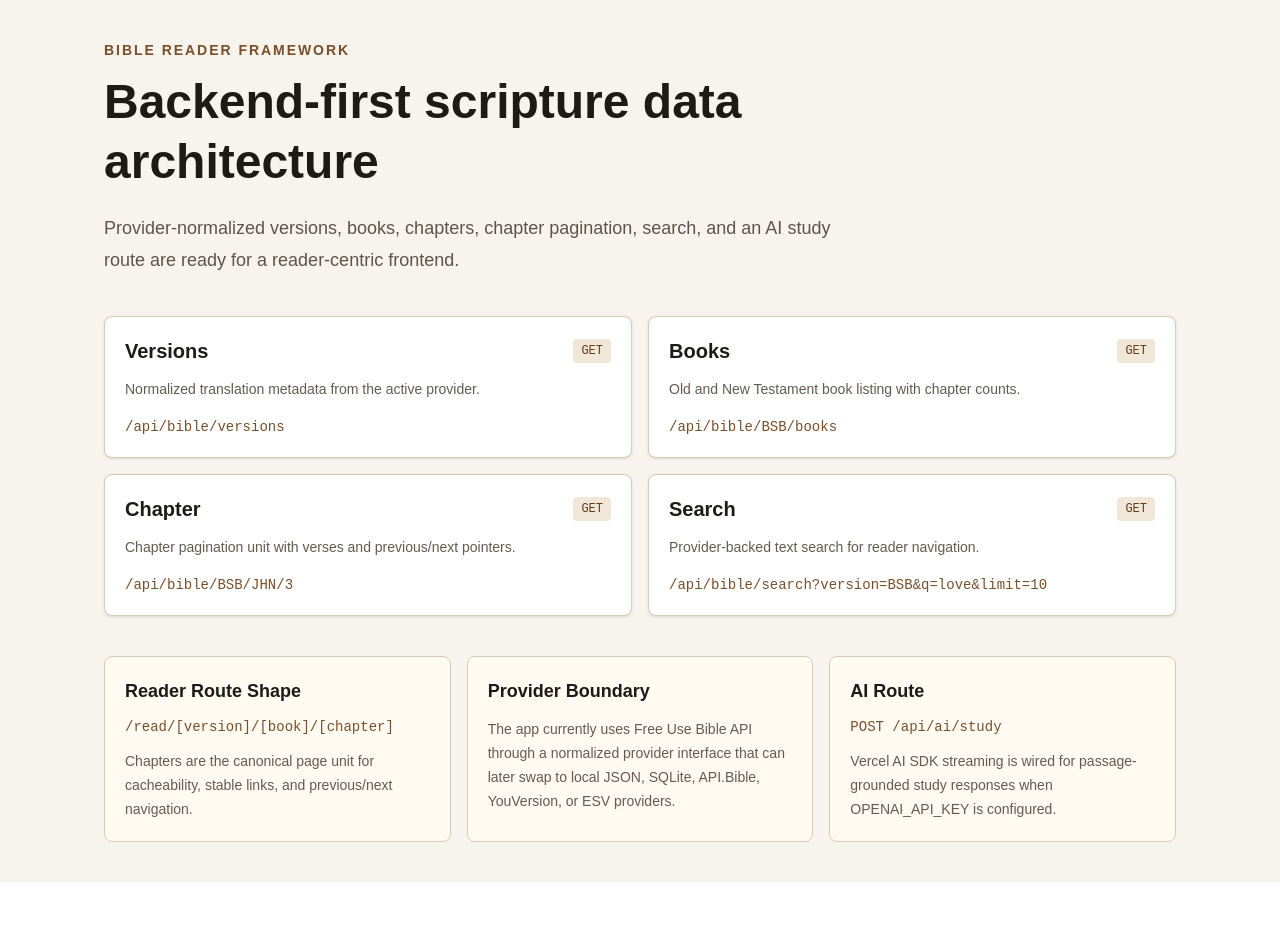
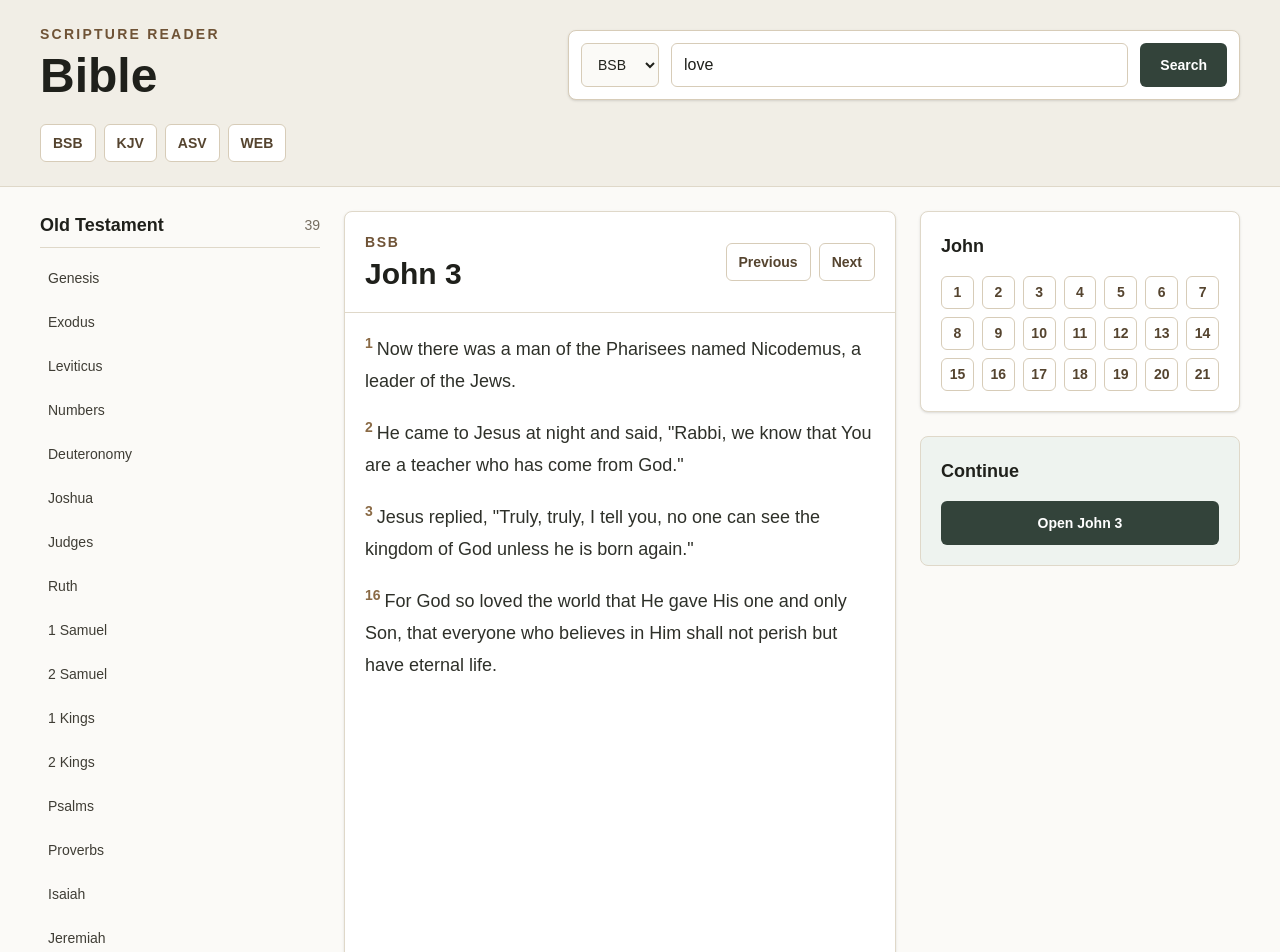
Before and after one commit to awselliottai/bible-app, a Next.js app: page / in a window 1280 px wide. Shown: the top 952 px of the page. Before the commit the page ends 882 px from the top, so only its background shows below. Built offline with nearby package versions, Linux system fonts and the light colour scheme.

Commit message:
Changed baseline home page.

```diff
--- a/app/layout.tsx
+++ b/app/layout.tsx
@@ -2,8 +2,8 @@ import type { Metadata } from "next";
 import "./globals.css";
 
 export const metadata: Metadata = {
-  title: "Bible Reader Framework",
-  description: "Backend-first Bible reader data architecture.",
+  title: "Bible",
+  description: "Read, search, and navigate scripture by version, book, and chapter.",
 };
 
 export default function RootLayout({
--- a/app/page.tsx
+++ b/app/page.tsx
@@ -1,99 +1,230 @@
-const bibleEndpoints = [
-  {
-    label: "Versions",
-    href: "/api/bible/versions",
-    description: "Normalized translation metadata from the active provider.",
-  },
-  {
-    label: "Books",
-    href: "/api/bible/BSB/books",
-    description: "Old and New Testament book listing with chapter counts.",
-  },
-  {
-    label: "Chapter",
-    href: "/api/bible/BSB/JHN/3",
-    description: "Chapter pagination unit with verses and previous/next pointers.",
-  },
-  {
-    label: "Search",
-    href: "/api/bible/search?version=BSB&q=love&limit=10",
-    description: "Provider-backed text search for reader navigation.",
-  },
+import Link from "next/link";
+
+const oldTestamentBooks = [
+  "Genesis",
+  "Exodus",
+  "Leviticus",
+  "Numbers",
+  "Deuteronomy",
+  "Joshua",
+  "Judges",
+  "Ruth",
+  "1 Samuel",
+  "2 Samuel",
+  "1 Kings",
+  "2 Kings",
+  "Psalms",
+  "Proverbs",
+  "Isaiah",
+  "Jeremiah",
+  "Daniel",
+  "Malachi",
 ];
 
+const newTestamentBooks = [
+  "Matthew",
+  "Mark",
+  "Luke",
+  "John",
+  "Acts",
+  "Romans",
+  "1 Corinthians",
+  "2 Corinthians",
+  "Galatians",
+  "Ephesians",
+  "Philippians",
+  "Hebrews",
+  "James",
+  "1 Peter",
+  "1 John",
+  "Revelation",
+];
+
+const versions = ["BSB", "KJV", "ASV", "WEB"];
+const johnChapters = Array.from({ length: 21 }, (_, index) => index + 1);
+
 export default function Home() {
-  console.log("[page:home] rendering Bible app backend framework index");
+  console.log("[page:home] rendering general Bible access view");
 
   return (
-    <main className="min-h-screen bg-[#f7f4ed] text-[#1d1b16]">
-      <section className="mx-auto flex w-full max-w-6xl flex-col gap-10 px-6 py-10 sm:px-8 lg:px-10">
-        <header className="max-w-3xl">
-          <p className="text-sm font-semibold uppercase tracking-[0.14em] text-[#7a4f2a]">
-            Bible Reader Framework
-          </p>
-          <h1 className="mt-3 text-4xl font-semibold leading-tight sm:text-5xl">
-            Backend-first scripture data architecture
-          </h1>
-          <p className="mt-5 text-lg leading-8 text-[#5b554b]">
-            Provider-normalized versions, books, chapters, chapter pagination,
-            search, and an AI study route are ready for a reader-centric
-            frontend.
-          </p>
-        </header>
+    <main className="min-h-screen bg-[#fbfaf7] text-[#1f201b]">
+      <section className="border-b border-[#dfd8c9] bg-[#f1eee6]">
+        <div className="mx-auto flex w-full max-w-7xl flex-col gap-6 px-5 py-6 sm:px-8 lg:px-10">
+          <div className="flex flex-col gap-4 lg:flex-row lg:items-end lg:justify-between">
+            <div>
+              <p className="text-sm font-semibold uppercase tracking-[0.16em] text-[#6f5336]">
+                Scripture Reader
+              </p>
+              <h1 className="mt-2 text-4xl font-semibold tracking-normal sm:text-5xl">
+                Bible
+              </h1>
+            </div>
 
-        <div className="grid gap-4 md:grid-cols-2">
-          {bibleEndpoints.map((endpoint) => (
-            <a
-              className="rounded-lg border border-[#d9ccb7] bg-white p-5 shadow-sm transition hover:border-[#9f7344]"
-              href={endpoint.href}
-              key={endpoint.href}
+            <form
+              action="/api/bible/search"
+              className="flex w-full flex-col gap-3 rounded-lg border border-[#d7ccb8] bg-white p-3 shadow-sm sm:flex-row lg:max-w-2xl"
+              method="get"
             >
-              <div className="flex items-center justify-between gap-4">
-                <h2 className="text-xl font-semibold">{endpoint.label}</h2>
-                <code className="rounded bg-[#f0e7d8] px-2 py-1 text-xs text-[#5f3d1e]">
-                  GET
-                </code>
-              </div>
-              <p className="mt-3 text-sm leading-6 text-[#625b51]">
-                {endpoint.description}
+              <label className="sr-only" htmlFor="version">
+                Version
+              </label>
+              <select
+                className="h-11 rounded-md border border-[#d7ccb8] bg-[#fbfaf7] px-3 text-sm font-medium"
+                defaultValue="BSB"
+                id="version"
+                name="version"
+              >
+                {versions.map((version) => (
+                  <option key={version} value={version}>
+                    {version}
+                  </option>
+                ))}
+              </select>
+
+              <label className="sr-only" htmlFor="query">
+                Search
+              </label>
+              <input
+                className="h-11 min-w-0 flex-1 rounded-md border border-[#d7ccb8] px-3 text-base outline-none focus:border-[#8f6b43]"
+                defaultValue="love"
+                id="query"
+                name="q"
+                placeholder="Search words or phrases"
+                type="search"
+              />
+              <input name="limit" type="hidden" value="20" />
+              <button className="h-11 rounded-md bg-[#33433a] px-5 text-sm font-semibold text-white transition hover:bg-[#28362f]">
+                Search
+              </button>
+            </form>
+          </div>
+
+          <nav className="flex flex-wrap gap-2" aria-label="Bible versions">
+            {versions.map((version) => (
+              <a
+                className="rounded-md border border-[#d7ccb8] bg-white px-3 py-2 text-sm font-semibold text-[#55442f] transition hover:border-[#8f6b43]"
+                href={`/api/bible/${version}/books`}
+                key={version}
+              >
+                {version}
+              </a>
+            ))}
+          </nav>
+        </div>
+      </section>
+
+      <section className="mx-auto grid w-full max-w-7xl gap-6 px-5 py-6 sm:px-8 lg:grid-cols-[280px_minmax(0,1fr)_320px] lg:px-10">
+        <aside className="flex flex-col gap-6">
+          <section>
+            <div className="flex items-center justify-between border-b border-[#dfd8c9] pb-2">
+              <h2 className="text-lg font-semibold">Old Testament</h2>
+              <span className="text-sm text-[#766d60]">39</span>
+            </div>
+            <div className="mt-3 grid grid-cols-2 gap-2 lg:grid-cols-1">
+              {oldTestamentBooks.map((book) => (
+                <button
+                  className="rounded-md px-2 py-2 text-left text-sm font-medium text-[#3f3d35] transition hover:bg-[#efe8dc]"
+                  key={book}
+                >
+                  {book}
+                </button>
+              ))}
+            </div>
+          </section>
+
+          <section>
+            <div className="flex items-center justify-between border-b border-[#dfd8c9] pb-2">
+              <h2 className="text-lg font-semibold">New Testament</h2>
+              <span className="text-sm text-[#766d60]">27</span>
+            </div>
+            <div className="mt-3 grid grid-cols-2 gap-2 lg:grid-cols-1">
+              {newTestamentBooks.map((book) => (
+                <button
+                  className="rounded-md px-2 py-2 text-left text-sm font-medium text-[#3f3d35] transition hover:bg-[#efe8dc]"
+                  key={book}
+                >
+                  {book}
+                </button>
+              ))}
+            </div>
+          </section>
+        </aside>
+
+        <article className="rounded-lg border border-[#dfd8c9] bg-white shadow-sm">
+          <header className="flex flex-col gap-4 border-b border-[#dfd8c9] p-5 sm:flex-row sm:items-center sm:justify-between">
+            <div>
+              <p className="text-sm font-semibold uppercase tracking-[0.12em] text-[#6f5336]">
+                BSB
               </p>
-              <p className="mt-4 break-all font-mono text-sm text-[#7a4f2a]">
-                {endpoint.href}
-              </p>
-            </a>
-          ))}
-        </div>
+              <h2 className="mt-1 text-3xl font-semibold">John 3</h2>
+            </div>
+            <div className="flex gap-2">
+              <Link
+                className="rounded-md border border-[#d7ccb8] px-3 py-2 text-sm font-semibold text-[#55442f] transition hover:border-[#8f6b43]"
+                href="/api/bible/BSB/JHN/2"
+              >
+                Previous
+              </Link>
+              <Link
+                className="rounded-md border border-[#d7ccb8] px-3 py-2 text-sm font-semibold text-[#55442f] transition hover:border-[#8f6b43]"
+                href="/api/bible/BSB/JHN/4"
+              >
+                Next
+              </Link>
+            </div>
+          </header>
 
-        <section className="grid gap-4 lg:grid-cols-3">
-          <div className="rounded-lg border border-[#d9ccb7] bg-[#fffaf2] p-5">
-            <h2 className="text-lg font-semibold">Reader Route Shape</h2>
-            <p className="mt-3 font-mono text-sm text-[#7a4f2a]">
-              /read/[version]/[book]/[chapter]
+          <div className="space-y-5 p-5 text-lg leading-8 text-[#2e3029]">
+            <p>
+              <sup className="mr-1 text-sm font-semibold text-[#8a6a45]">1</sup>
+              Now there was a man of the Pharisees named Nicodemus, a leader of
+              the Jews.
             </p>
-            <p className="mt-3 text-sm leading-6 text-[#625b51]">
-              Chapters are the canonical page unit for cacheability, stable
-              links, and previous/next navigation.
+            <p>
+              <sup className="mr-1 text-sm font-semibold text-[#8a6a45]">2</sup>
+              He came to Jesus at night and said, &quot;Rabbi, we know that You
+              are a teacher who has come from God.&quot;
+            </p>
+            <p>
+              <sup className="mr-1 text-sm font-semibold text-[#8a6a45]">3</sup>
+              Jesus replied, &quot;Truly, truly, I tell you, no one can see the
+              kingdom of God unless he is born again.&quot;
+            </p>
+            <p>
+              <sup className="mr-1 text-sm font-semibold text-[#8a6a45]">16</sup>
+              For God so loved the world that He gave His one and only Son, that
+              everyone who believes in Him shall not perish but have eternal
+              life.
             </p>
           </div>
-          <div className="rounded-lg border border-[#d9ccb7] bg-[#fffaf2] p-5">
-            <h2 className="text-lg font-semibold">Provider Boundary</h2>
-            <p className="mt-3 text-sm leading-6 text-[#625b51]">
-              The app currently uses Free Use Bible API through a normalized
-              provider interface that can later swap to local JSON, SQLite,
-              API.Bible, YouVersion, or ESV providers.
-            </p>
-          </div>
-          <div className="rounded-lg border border-[#d9ccb7] bg-[#fffaf2] p-5">
-            <h2 className="text-lg font-semibold">AI Route</h2>
-            <p className="mt-3 font-mono text-sm text-[#7a4f2a]">
-              POST /api/ai/study
-            </p>
-            <p className="mt-3 text-sm leading-6 text-[#625b51]">
-              Vercel AI SDK streaming is wired for passage-grounded study
-              responses when OPENAI_API_KEY is configured.
-            </p>
-          </div>
-        </section>
+        </article>
+
+        <aside className="flex flex-col gap-6">
+          <section className="rounded-lg border border-[#dfd8c9] bg-white p-5 shadow-sm">
+            <h2 className="text-lg font-semibold">John</h2>
+            <div className="mt-4 grid grid-cols-7 gap-2">
+              {johnChapters.map((chapter) => (
+                <Link
+                  className="flex aspect-square items-center justify-center rounded-md border border-[#d7ccb8] text-sm font-semibold text-[#55442f] transition hover:border-[#8f6b43] hover:bg-[#f5efe5]"
+                  href={`/api/bible/BSB/JHN/${chapter}`}
+                  key={chapter}
+                >
+                  {chapter}
+                </Link>
+              ))}
+            </div>
+          </section>
+
+          <section className="rounded-lg border border-[#dfd8c9] bg-[#eef3ef] p-5">
+            <h2 className="text-lg font-semibold">Continue</h2>
+            <Link
+              className="mt-4 block rounded-md bg-[#33433a] px-4 py-3 text-center text-sm font-semibold text-white transition hover:bg-[#28362f]"
+              href="/api/bible/BSB/JHN/3"
+            >
+              Open John 3
+            </Link>
+          </section>
+        </aside>
       </section>
     </main>
   );
```
Also changed, not shown: public/updates/06-19-26/rolling-log.md (+7 -0 lines).
